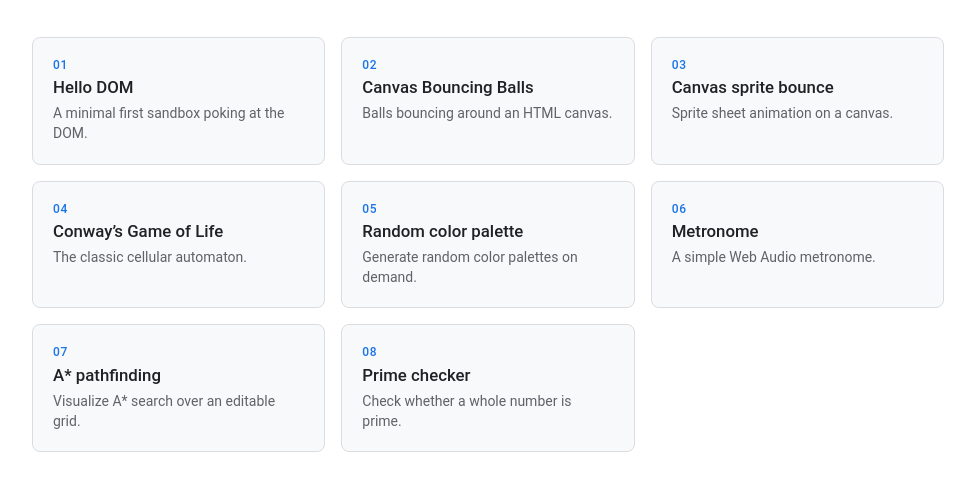
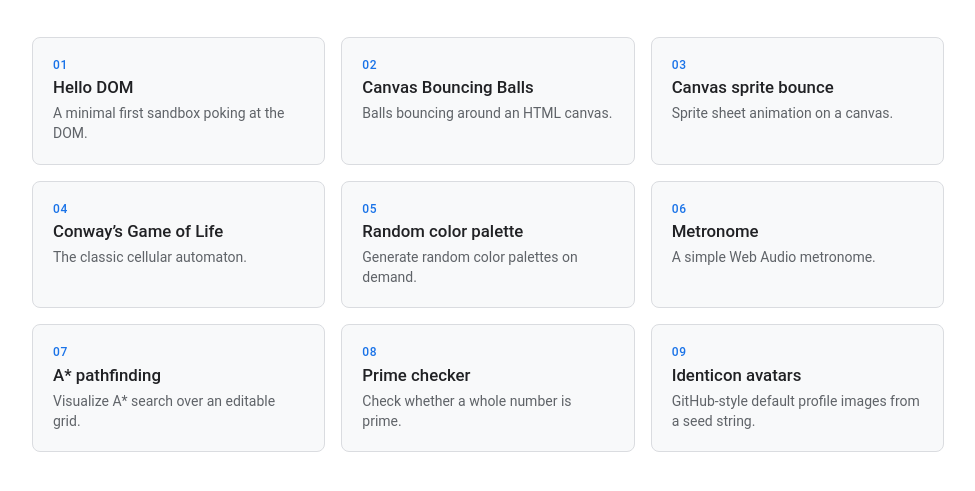
Before and after one commit to btmonier/misc_js, a website built with Vite: page landing/index.html in a window 1280 px wide. Shown: the part 145-636 px from the top of the page, without its empty margins (152-1127 px from the left). Built offline with nearby package versions, Linux system fonts and the light colour scheme.

Commit message:
Add to landing

```diff
--- a/landing/index.html
+++ b/landing/index.html
@@ -54,6 +54,11 @@
           <span class="card-title">Prime checker</span>
           <span class="card-desc">Check whether a whole number is prime.</span>
         </a>
+        <a class="card" href="./09-identicon-avatars/">
+          <span class="card-index">09</span>
+          <span class="card-title">Identicon avatars</span>
+          <span class="card-desc">GitHub-style default profile images from a seed string.</span>
+        </a>
       </nav>
     </main>
   </body>
```
Also changed, not shown: 1 other file.
